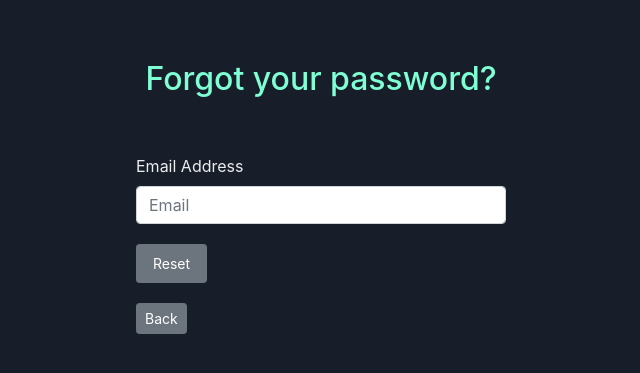
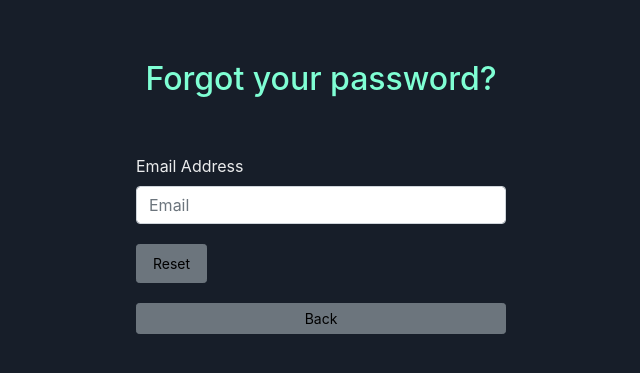
Before and after one commit to NAIRBS/SWE, a Flask app: page /forgetPassword in a window 1280 px wide. Shown: the top 373 px of the page, without its empty margins (319-959 px from the left). Run offline with Flask 3, Linux system fonts and the light colour scheme; parts of the project's set-up code (start-up, migrations or seed data) failed here and were passed over; some libraries are stand-ins or nearby versions.

Commit message:
Add files via upload

```diff
--- a/SimplyStars/templates/base.html
+++ b/SimplyStars/templates/base.html
@@ -39,5 +39,18 @@
         margin-top: 60px;
     }
 
+    .btn {
+        display: flex !important;
+        justify-content: center !important; /* Horizontally center content */
+        align-items: center !important; /* Vertically center content */
+        color: black;
+        background-color: #6c757d;
+    }
+
+    .modal {
+    color: black;
+    }
+
+
 </style>
 </html>
```
